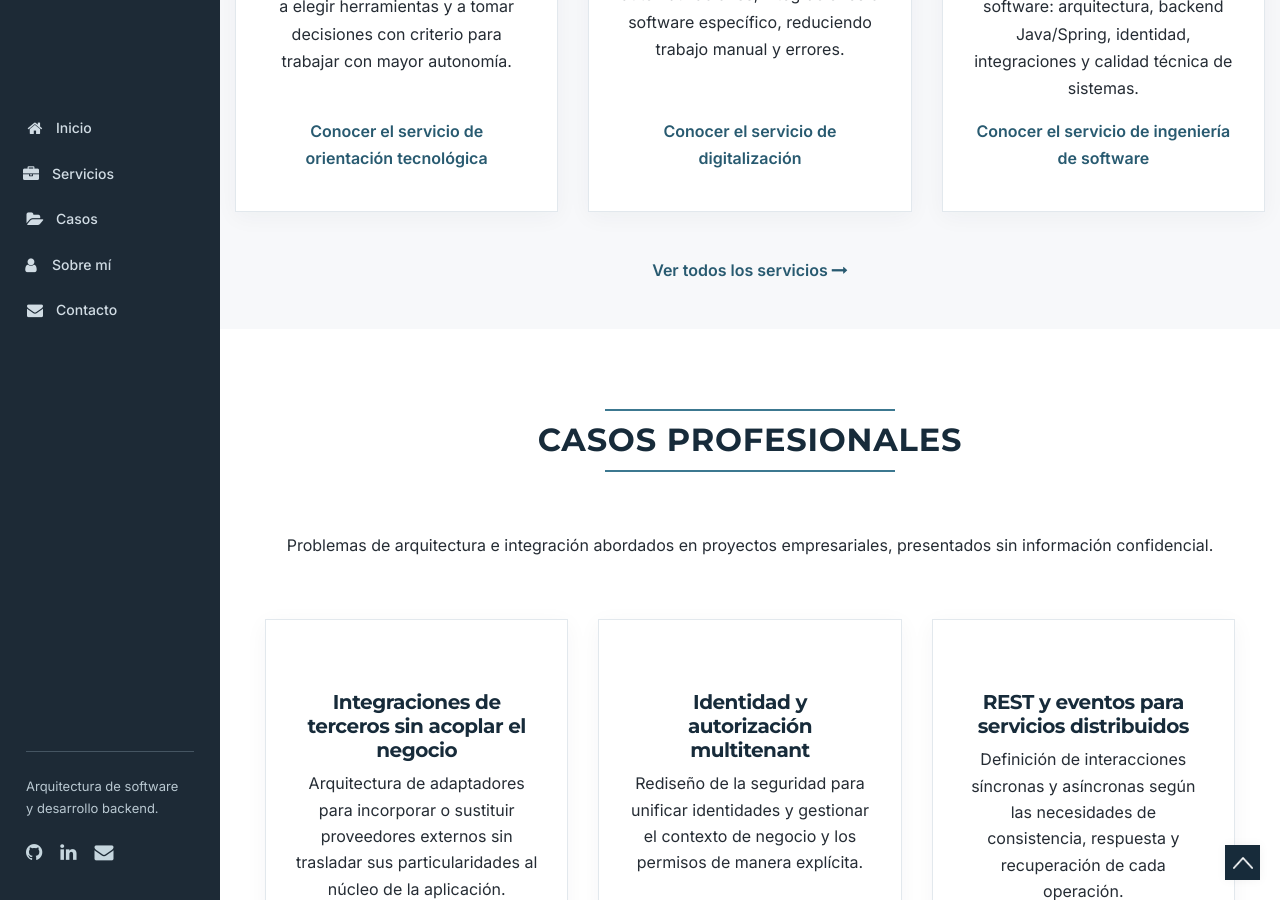
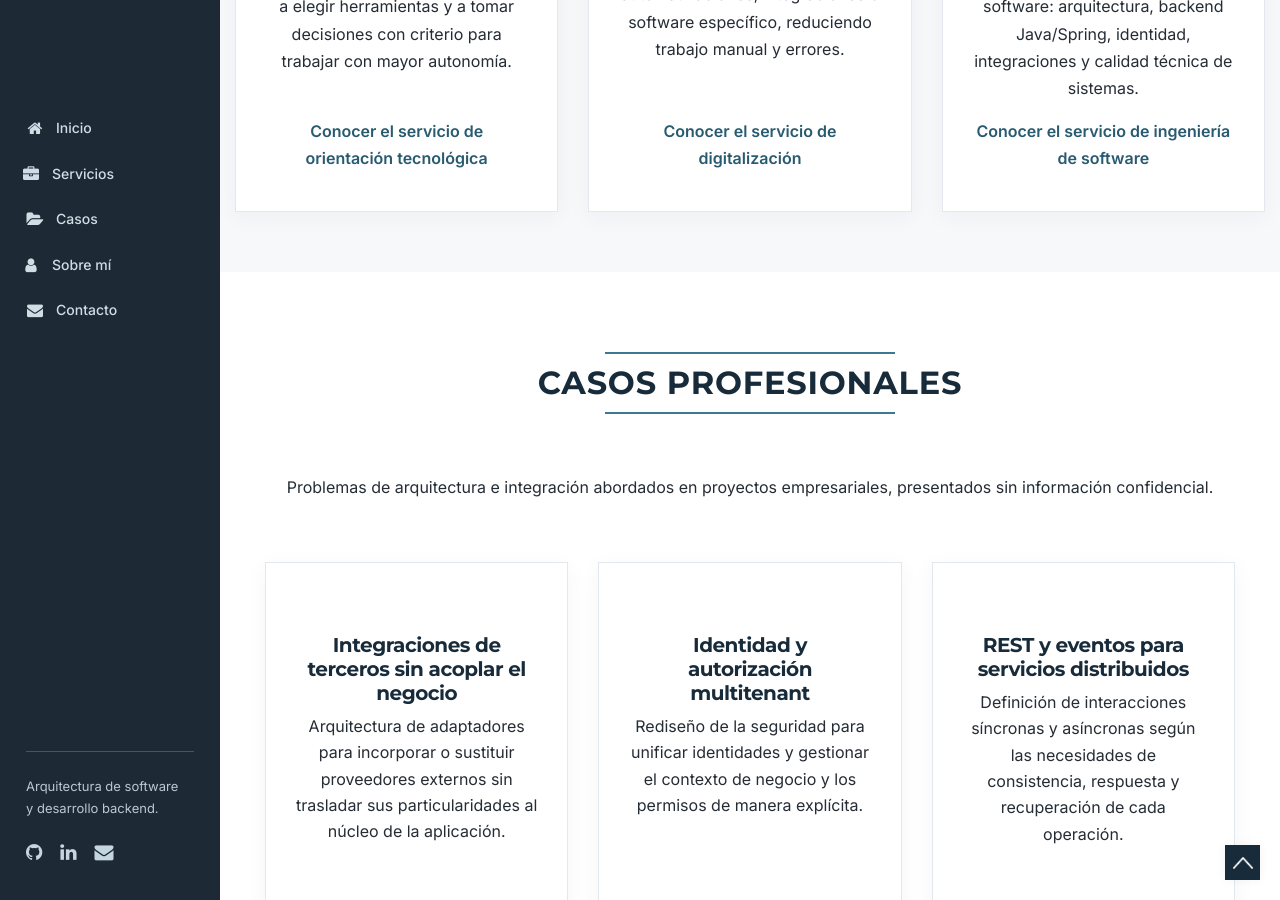
Before and after one commit to dabiz-me/dabiz.me, a Jekyll site: the page built from index.html, in a window 1280 px wide and 900 px high, scrolled down 2022 px. Built offline with Jekyll 4.4.1, drawn with Linux system fonts in a browser that asks for light colours.

Commit message:
refactor(navigation): remove redundant index journeys in _includes/audience_section.html

```diff
--- a/_includes/audience_section.html
+++ b/_includes/audience_section.html
@@ -33,6 +33,5 @@
         </article>
       </div>
     </div>
-    <p class="text-center dabiz-audience-more"><a href="{{ '/servicios/' | relative_url }}">Ver todos los servicios <i class="fa fa-long-arrow-right" aria-hidden="true"></i></a></p>
   </div>
 </section>
```
